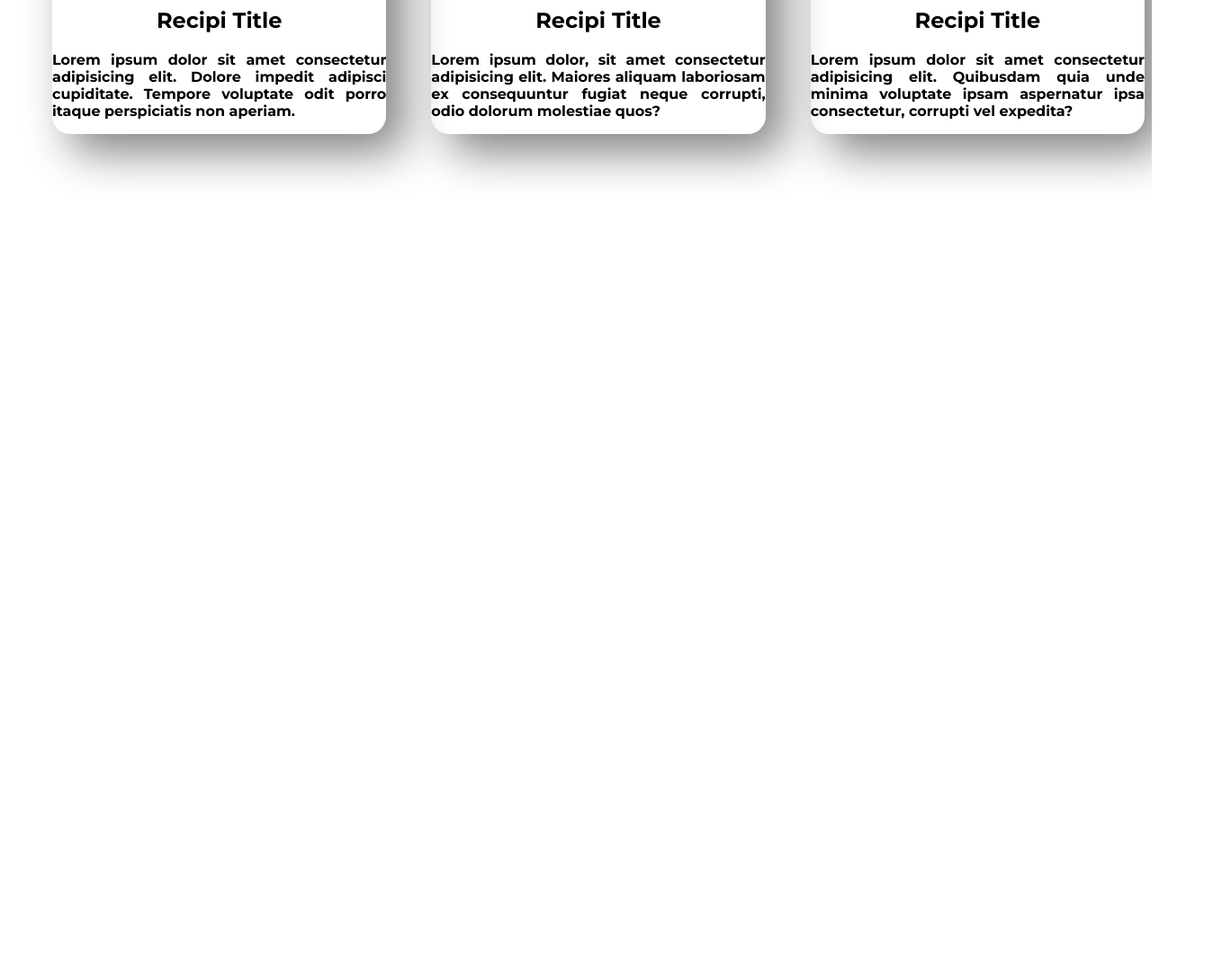
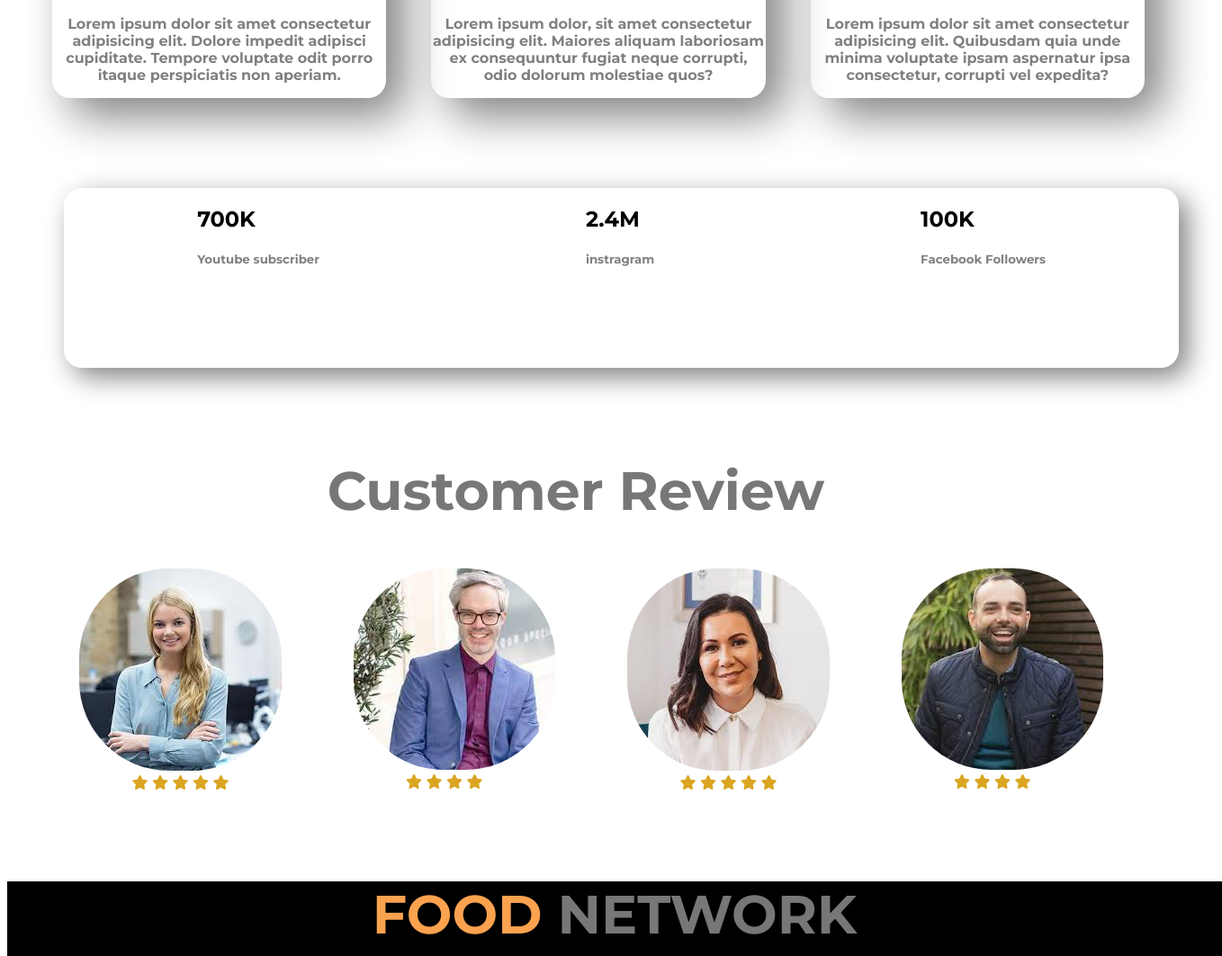
Before and after one commit to sakibur123/food-network, a plain HTML site: page index.html in a window 1280 px wide. Shown: the part 1737-2800 px from the top of the page at 90% size, 1358 px wide, since content can reach past the window. Before the commit the page ends 2036 px from the top, so only its background shows below. Drawn offline with Linux system fonts and the light colour scheme.

Commit message:
website done

```diff
--- a/index.html
+++ b/index.html
@@ -5,6 +5,7 @@
     <meta http-equiv="X-UA-Compatible" content="IE=edge">
     <meta name="viewport" content="width=device-width, initial-scale=1.0">
     <title>Food Network</title>
+    <script src="https://kit.fontawesome.com/1f7fc2a96a.js" crossorigin="anonymous"></script>
     <link rel="preconnect" href="https://fonts.googleapis.com">
     <link rel="preconnect" href="https://fonts.gstatic.com" crossorigin>
     <link href="https://fonts.googleapis.com/css2?family=Montserrat:wght@700&family=Poppins:wght@800&display=swap" rel="stylesheet">
@@ -17,12 +18,12 @@
         <h1>Just Eat Healthy</h1>
         <h1>With Food Network</h1>
         <p>Imagine you don't need a diet because we provide
-         healthy and delicious food for you!</p>
+         healthy and delicious food for you!So don't late order fast for enjoying our Delicious food</p>
          <br>
          <a class="link-button" target="_blank" href="https://www.linkedin.com/in/sakibur-rahman-nirob-b547a21a5/">Order Food</a>
       </div>
       <div class="half-width">
-          <img src="images/female/top.png" alt="">
+            <img src="images/female/Group 8449.png" alt="">
       </div>
    </section>
    <section class="about-me-area  flexible-area">
@@ -39,7 +40,7 @@
    </section>
    <section >
       <div id="recipi-details">
-      <h1>My Recipis</h1>
+         <h1>My Recipies</h1>
          <p>Lorem ipsum dolor sit amet consectetur adipisicing elit. Vel nobis laboriosam iure neque facilis fugit expedita earum,facilis fugit expedita earum, deserunt facere mollitia.</p>
       </div>
   <div class="flexible-area">
@@ -60,5 +61,65 @@
       </div>
   </div>
    </section>
+   <section id="my-followers">
+      <div class="fan-followers">
+      <h2>700K</h2>
+      <small>Youtube subscriber</small>
+      </div>
+      <div class="fan-followers">
+      <h2>2.4M</h2>
+      <small>instragram</small>
+      </div>
+      <div class="fan-followers">
+      <h2>100K</h2>
+      <small>Facebook Followers</small>
+      </div>
+   </section>
+   <section id="cutomer-review">
+    <h1>Customer Review</h1>
+    <div class="flexible-area">
+         <div class="review">
+         <img src="images/client/client1.jpg" alt="">
+         <br>
+         <i class="fas fa-star"></i>
+         <i class="fas fa-star"></i>
+         <i class="fas fa-star"></i>
+         <i class="fas fa-star"></i>
+         <i class="fas fa-star"></i>
+         </div>
+         <div class="review">
+         <img src="images/client/client2.jpg" alt="">
+         <br>
+         <i class="fas fa-star"></i>
+         <i class="fas fa-star"></i>
+         <i class="fas fa-star"></i>
+         <i class="fas fa-star"></i>
+         <i class="white-star fas fa-star"></i>
+         </div>
+         <div class="review">
+         <img src="images/client/client3.jpg" alt="">
+         <br>
+         <i class="fas fa-star"></i>
+         <i class="fas fa-star"></i>
+         <i class="fas fa-star"></i>
+         <i class="fas fa-star"></i>
+         <i class="fas fa-star"></i>
+         </div >
+         <div class="review">
+            <img src="images/client/client4.jpg" alt="">
+            <br>
+            <i class="fas fa-star"></i>
+            <i class="fas fa-star"></i>
+            <i class="fas fa-star"></i>
+            <i class="fas fa-star"></i>
+            <i class=" white-star fas fa-star"></i>
+         </div>
+    </div>
+   </section>
 </body>
+<footer>
+      <h1> <span class="orange-color">FOOD</span> NETWORK</h1>
+      <small>Eat healthy to live healthy. Live healthy to live happy</small>
+   <p class="white-star"> <i class="far fa-copyright"></i>All Right Resreved Food Network</p>
+</footer>
 </html>
--- a/style.css
+++ b/style.css
@@ -3,6 +3,7 @@ body{
 }
 body p{
     text-align: justify;
+    color:gray;
 }
 h1{
     font-size: 60px;
@@ -16,7 +17,8 @@ h1{
     display: flex;
 }
 section{
-    margin-bottom:150px;
+    margin-bottom:100px;
+    margin-top: 20px;
 }
 .half-width{
     width: 50%;
@@ -37,10 +39,14 @@ section{
 
 }
 .about-me-area{
-    background-image: url(images/shapes/7.png);
+    background-image: url(images/shapes/Frame\ 57.jpg);
     background-repeat: no-repeat;
+    background-position: left;
 }
 #recipi-details{
+    text-align: center;
+}
+#recipi-details p{
     text-align: center;
 }
 .single-recipi{
@@ -48,10 +54,58 @@ section{
     margin-left:50px;
     box-shadow: 20px 20px 50px gray;
     border-radius: 20px;
-    text-align: center;
+    text-align:center;
 
 }
 .single-recipi img{
-    width:100%;
-    border-radius:20px;
+    width:350px;
+    height: 300px;
+    margin-top:30px;
 }
+.single-recipi p{
+    text-align: center;
+}
+#my-followers{
+   display: flex;
+   box-shadow: 10px 10px 30px gray;
+   width: 1239px;
+   height: 200px;
+   border-radius: 20px;
+   margin-left:5%;
+   background-color:white;
+   font-weight: 700;
+}
+.fan-followers{
+   margin: 0 auto;
+}
+.fan-followers small{
+    color: gray;
+}
+#cutomer-review{
+    text-align: center;
+}
+.review{
+    margin-left: 80px;
+}
+.review img{
+    border-radius: 100px;
+}
+.fa-star{
+   color:goldenrod;
+}
+.white-star{
+    color: white;
+}
+footer{
+    text-align: center;
+    background-color: black;
+    height: 256px;
+    width: 1350px;
+
+}
+footer small{
+    color: white;
+}
+footer p{
+    text-align: center;
+}
```
Also changed, not shown: images/client/client1.jpg (added), images/client/client2.jpg (added), images/client/client3.jpg (added), images/client/client4.jpg (added), images/female/top1.png (renamed from images/female/6667872_preview-removebg-preview.png), images/male/top.png (renamed from images/male/31602633-happy-man-with-unhealthy-burger-sandwich-in-hand-get-ready-to-eat-isolated-on-a-white-background-fas-removebg-preview.png), 1 other file. Lines whose indentation alone changed are shown as unchanged.
